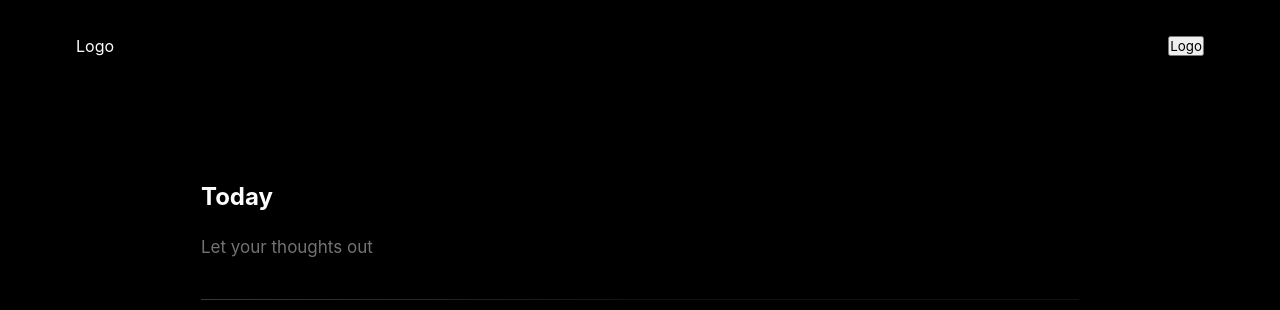
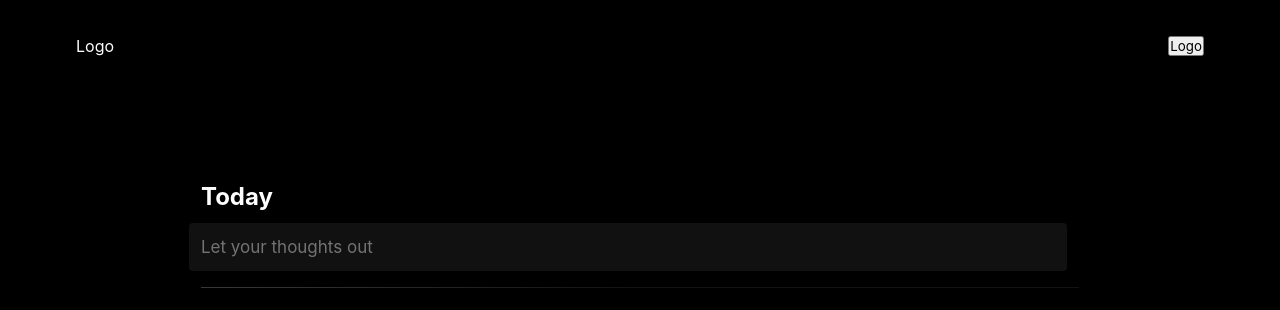
Before and after one commit to frankivann/your-thoughts, a React (Vite) app: page / in a window 1280 px wide. Shown: the top 310 px of the page. Built offline with nearby package versions, Linux system fonts and the light colour scheme.

Commit message:
fix styles

```diff
--- a/src/styles/app.css
+++ b/src/styles/app.css
@@ -41,7 +41,7 @@ article {
 }
 
 article:not(:first-of-type) {
-  margin-top: 48px;
+  margin-top: 40px;
 }
 
 .divider {
@@ -71,13 +71,6 @@ article:not(:first-of-type) {
   position: relative;
 }
 
-.thought textarea {
-  padding: 0 4px;
-  margin-left: -4px;
-  margin-right: -4px;
-  text-wrap: pretty;
-}
-
 textarea {
   color: #eaeaea;
   background-color: rgb(255, 255, 255, 0.1);
@@ -88,7 +81,7 @@ textarea {
   display: block;
   position: relative;
   padding: 0;
-  margin-top: 24px;
+  margin-top: 12px;
   line-height: 24px;
   font-size: 17px;
 
@@ -97,11 +90,21 @@ textarea {
   resize: none;
   outline: none;
 
+  padding: 12px;
+  margin-left: -12px;
+  margin-right: -12px;
+  text-wrap: pretty;
+
   overflow-y: hidden;
+  transition: background-color 0.2s ease;
 }
 
 textarea:hover {
-  background-color: rgb(255, 255, 255, 0.1);
+  background-color: rgb(255, 255, 255, 0.07);
+}
+
+textarea:focus {
+  background-color: rgb(255, 255, 255, 0.07);
 }
 
 textarea:read-only {
@@ -137,13 +140,12 @@ textarea:read-only {
   border: transparent;
 
   outline: none;
-  /* overflow: hidden; */
 }
 
 @media (width < 1024px) {
   .timestamp {
     left: unset;
-    right: 8px;
+    right: 14px;
     padding: 8px;
 
     backdrop-filter: blur(8px);
```
